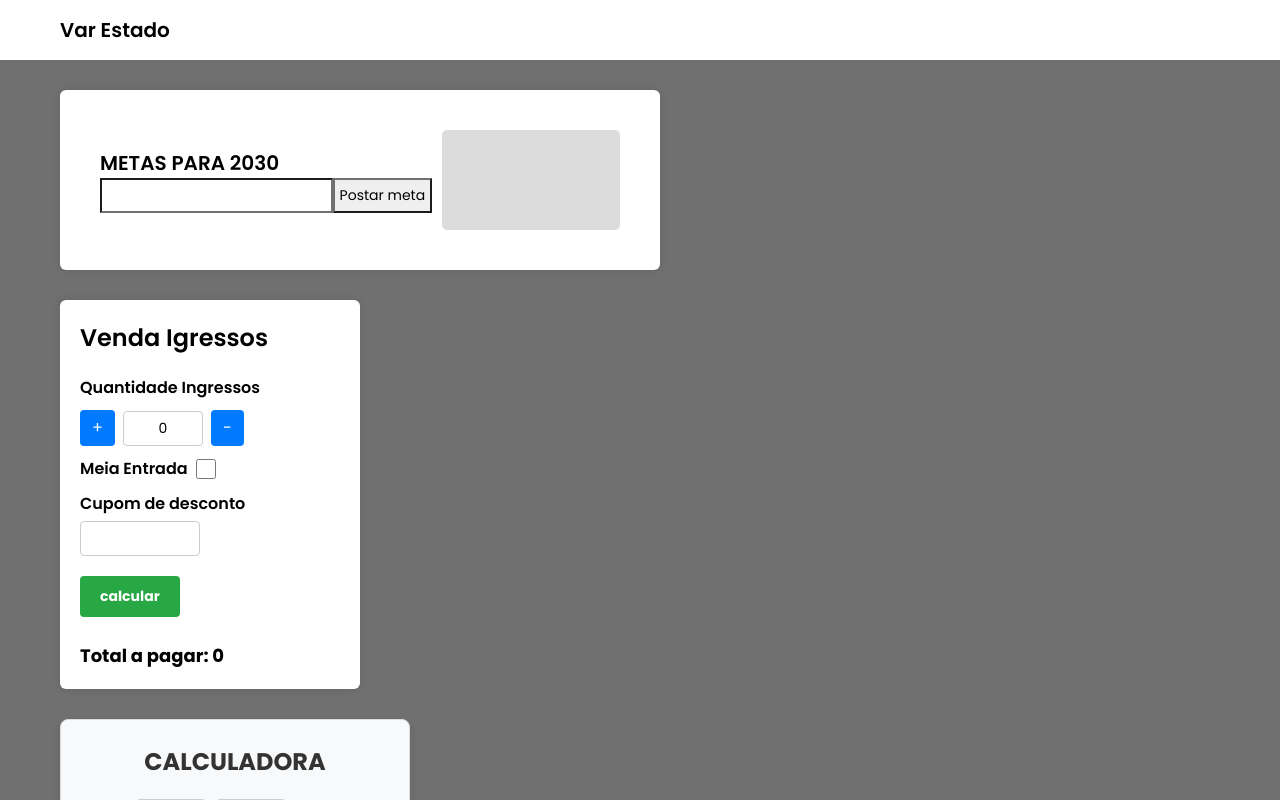
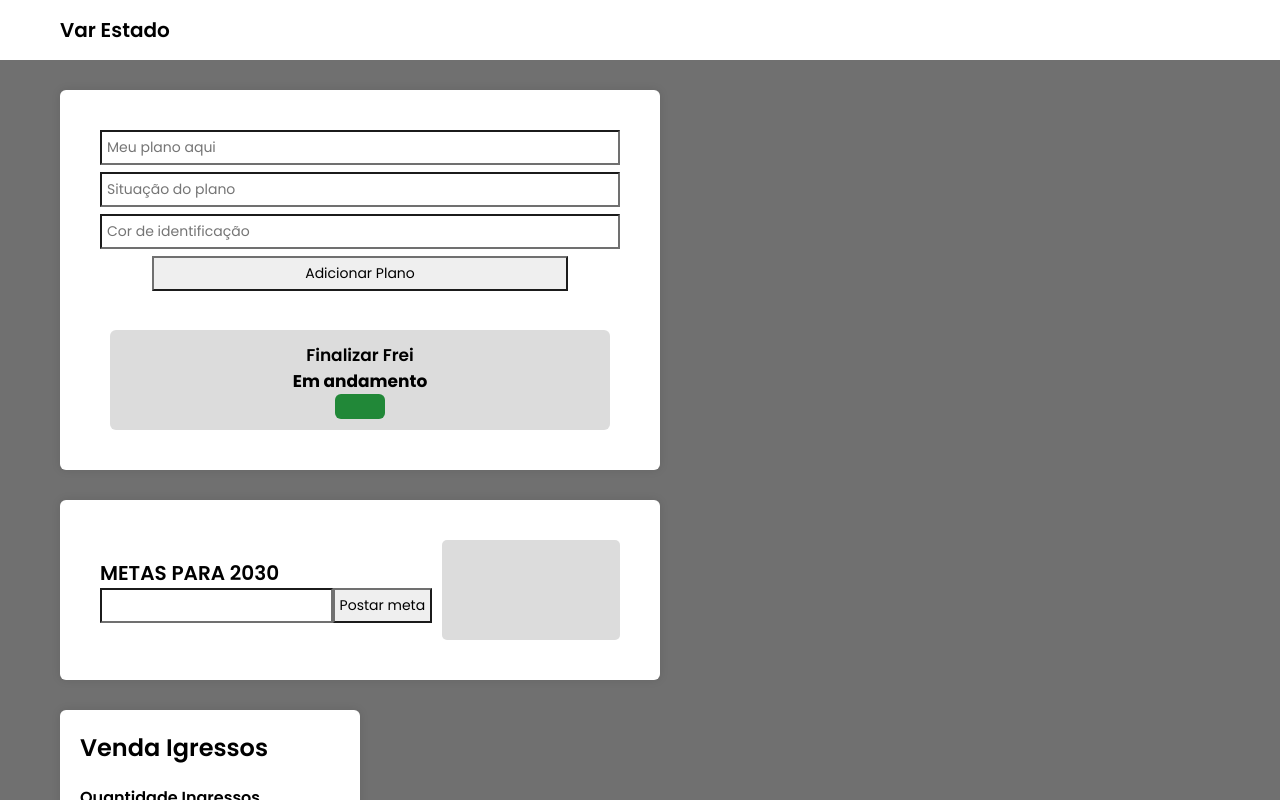
Before and after one commit to 11pedrofxx/curso-react, a React (Create React App) app: page /varEstado in a window 1280 px wide. Shown: the top 800 px of the page. Built offline with nearby package versions, Linux system fonts and the light colour scheme.

Commit message:
scss para exemplo de variavel de estado usando objeto

```diff
--- a/src/pages/varEstado/index.jsx
+++ b/src/pages/varEstado/index.jsx
@@ -147,12 +147,32 @@ export default function VarEstado() {
 
     }
 
-
     return (
 
         <div className='pagina-var-estado pagina'>
 
         <header className='cabecalho'><h1>Var Estado</h1></header>
+
+        <section className='secao planos'>
+
+            <input type="text" placeholder='Meu plano aqui'/>
+            <input type="text" placeholder='Situação do plano'/>
+            <input type="text" placeholder='Cor de identificação'/>
+            <button>Adicionar Plano </button>
+
+
+        <div className='organizarLista' >
+            &nbsp;
+
+            <div className='lista'>
+                <h1>Finalizar Frei</h1>
+                <h2>Em andamento </h2>
+                <div className='cor' >&nbsp; </div>
+
+            </div>
+
+        </div>
+        </section>
 
         <section className='secao metas'>
 
--- a/src/pages/varEstado/index.scss
+++ b/src/pages/varEstado/index.scss
@@ -2,6 +2,26 @@
 
   min-height: 100vh;
   height: auto;
+
+  .secao.planos{
+    display: flex;
+    align-items: center;
+    justify-content: center;
+    flex-direction: column;
+    gap: 7px;
+    input{
+
+      width: 100%;
+
+    }
+
+    button{
+
+      width: 80%;
+
+    }
+
+  }
 
   .secao.ingresso {
     display: flex;
@@ -229,5 +249,40 @@
     }
 
   }
+  .cor{
+
+    width: 50px;
+    background-color: #218838;
+    border-radius: 6px;
+
+  }
+
+  .organizarLista{
+
+    display: flex;
+    flex-direction: column;
+    align-items: center;
+    justify-content: center;
+    gap: 7px;
+
+  .lista{
+
+    display: flex;
+    flex-direction: column;
+    justify-content: center;
+    align-items: center;
+    width: 500px;
+    height: 100px;
+    background-color: gainsboro;
+    border-radius: 6px;
+
+      h1, h2{
+
+        font-size: 17px;
+
+      }
+
+  }
+}
 
 }
```
